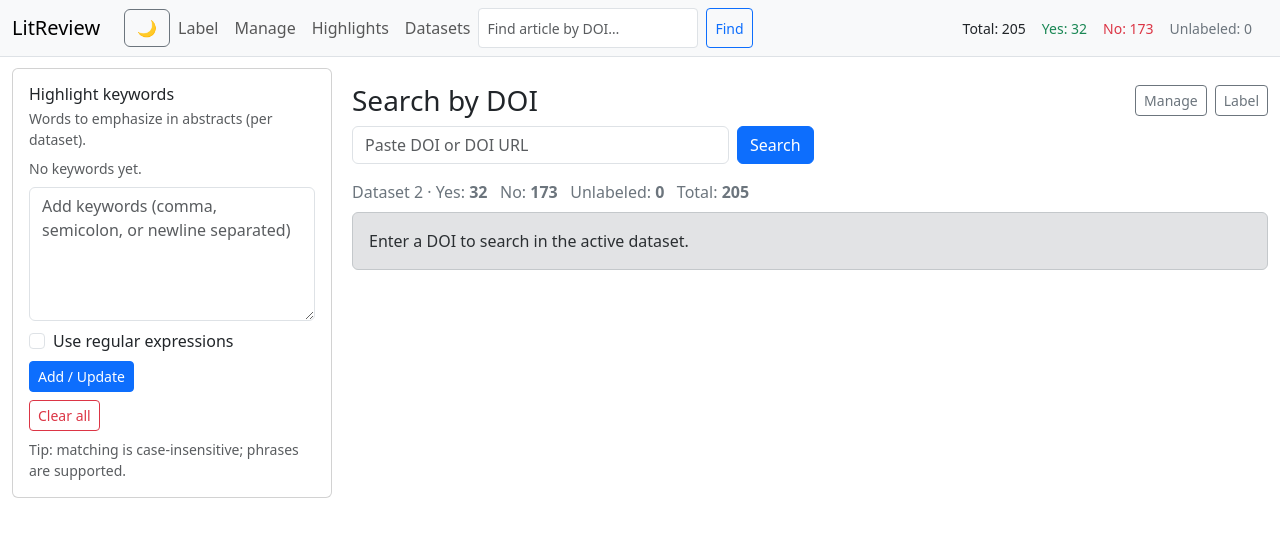
After one commit to rodrigodg1/article-selection, a Flask app: page /search/doi in a window 1280 px wide. The commit adds this page. Shown: the top 537 px of the page. Run offline with Flask 3, Linux system fonts and the light colour scheme.

Commit message:
Add search query feature to datasets; implement DOI search functionality and enhance dark mode support

```diff
--- a/app.py
+++ b/app.py
@@ -5,6 +5,8 @@ import html
 import unicodedata
 import datetime as dt
 from typing import Optional, Tuple, List, Dict
+
+from zoneinfo import ZoneInfo
 
 import colorsys
 import hashlib
@@ -43,7 +45,10 @@ class Dataset(db.Model):
     __tablename__ = "datasets"
     id = db.Column(db.Integer, primary_key=True)
     name = db.Column(db.String(200), nullable=False)
-    created_at = db.Column(db.DateTime, default=dt.datetime.utcnow)
+    created_at = db.Column(db.DateTime, default=lambda: dt.datetime.now(dt.timezone.utc))
+
+    search_query = db.Column(db.Text, nullable=True)
+
     articles = db.relationship(
         "Article", backref="dataset", lazy=True, cascade="all, delete-orphan"
     )
@@ -278,6 +283,93 @@ def _abstract_matches_terms(text: Optional[str], terms: List[str], is_regex: boo
     return any(rx.search(text) for rx in patterns)
 
 
+
+
+
+
+
+# --- DOI normalizer (strip prefixes, lowercase, trim) ---
+def _normalize_doi(s: Optional[str]) -> Optional[str]:
+    if not s:
+        return None
+    s = str(s).strip()
+    # common prefixes and noise
+    s = s.replace("https://doi.org/", "").replace("http://doi.org/", "")
+    s = s.replace("doi:", "").replace("DOI:", "").strip()
+    return s.lower() or None
+
+
+@app.route("/search/doi", methods=["GET"])
+def search_doi():
+    """Find a single article in the active dataset by DOI and show a manage-like view."""
+    dsid = get_active_dataset_id()
+    if not dsid:
+        flash("Select or open a dataset first.", "warning")
+        return redirect(url_for("upload"))
+
+    query_doi = _normalize_doi(request.args.get("doi", ""))
+
+    found = None
+    if query_doi:
+        # Simple scan within the active dataset (robust to various extra_json keys)
+        rows = Article.query.filter_by(dataset_id=dsid).order_by(Article.id.asc()).all()
+        for a in rows:
+            doi_val = extract_doi(a.extra_json)
+            if _normalize_doi(doi_val) == query_doi:
+                found = a
+                break
+
+    total, yes, no, unlabeled = counts(dsid)
+
+    return render_template(
+        "search_doi.html",
+        dataset_id=dsid,
+        article=found,
+        query_doi=request.args.get("doi", "").strip(),
+        total=total, yes=yes, no=no, unlabeled=unlabeled,
+        categories=Category.query.order_by(Category.name.asc()).all(),
+    )
+
+
+
+
+
+
+
+
+
+
+
+
+
+
+
+
+
+@app.template_filter("local_dt")
+def local_dt(value, fmt="%Y-%m-%d %H:%M"):
+    """
+    Render a datetime in the local timezone specified by USER_TIMEZONE
+    (default America/Los_Angeles). Assumes stored UTC if tzinfo is None.
+    """
+    if not value:
+        return ""
+    tzname = os.environ.get("USER_TIMEZONE", "America/Los_Angeles")
+    tz = ZoneInfo(tzname)
+    if value.tzinfo is None:
+        # treat naive as UTC for backward compatibility
+        value = value.replace(tzinfo=dt.timezone.utc)
+    return value.astimezone(tz).strftime(fmt)
+
+
+
+
+
+
+
+
+
+
 # === Highlights page: only works whose abstract matches current highlight terms ===
 @app.route("/highlights/<int:dataset_id>")
 def highlights(dataset_id):
@@ -500,9 +592,13 @@ def upload():
             )
             return redirect(request.url)
 
+        # NEW: read search string from the form
+        search_query = (request.form.get("search_query") or "").strip()
+
         ds = Dataset(
             name=request.form.get("name")
-            or f"Dataset {dt.datetime.utcnow():%Y-%m-%d %H:%M}"
+            or f"Dataset {dt.datetime.now(dt.timezone.utc):%Y-%m-%d %H:%M} UTC",
+            search_query=search_query,  # NEW
         )
         db.session.add(ds)
         db.session.flush()
@@ -867,23 +963,51 @@ def works(dataset_id):
 # ----------------------------
 @app.route("/export/<int:dataset_id>")
 def export(dataset_id):
+    # Fetch dataset to access its stored search query
+    ds = Dataset.query.get_or_404(dataset_id)
+
     q = Article.query.filter_by(dataset_id=dataset_id).order_by(Article.id.asc())
     data = []
     for a in q:
+        # Put dataset-level metadata first so it appears as leftmost columns
         row = {
+            "dataset_id": ds.id,
+            "dataset_name": ds.name,
+            "dataset_search_query": ds.search_query or "",
+        }
+        # Article-level fields
+        row.update({
             "id": a.id,
             "title": a.title,
             "year": a.year,
             "abstract": a.abstract,
             "label": a.label,
             "notes": a.notes,
-        }
+        })
+        # Extras (flattened)
         if a.extra_json:
             row.update({f"extra::{k}": v for k, v in a.extra_json.items()})
+        # Categories
         row["categories"] = (
             "; ".join(sorted([c.name for c in a.categories])) if a.categories else ""
         )
         data.append(row)
+
+    # Even if there are no articles, export a header-only CSV with dataset info
+    if not data:
+        data = [{
+            "dataset_id": ds.id,
+            "dataset_name": ds.name,
+            "dataset_search_query": ds.search_query or "",
+            "id": "",
+            "title": "",
+            "year": "",
+            "abstract": "",
+            "label": "",
+            "notes": "",
+            "categories": "",
+        }]
+
     df = pd.DataFrame(data)
     buf = io.StringIO()
     df.to_csv(buf, index=False)
@@ -896,6 +1020,19 @@ def export(dataset_id):
     )
 
 
+
+
+@app.post("/dataset/<int:dataset_id>/update_search")
+def update_search_string(dataset_id):
+    ds = Dataset.query.get_or_404(dataset_id)
+    new_query = (request.form.get("search_query") or "").strip()
+    ds.search_query = new_query
+    db.session.commit()
+    flash("Search string updated.", "success")
+    return redirect(url_for("upload"))
+
+
+
 # ----------------------------
 # CLI entry
 # ----------------------------
--- a/templates/base.html
+++ b/templates/base.html
@@ -1,5 +1,6 @@
 <!doctype html>
 <html lang="en">
+
 <head>
   <meta charset="utf-8">
   <meta name="viewport" content="width=device-width, initial-scale=1">
@@ -8,12 +9,16 @@
   <link href="https://cdn.jsdelivr.net/npm/bootstrap@5.3.3/dist/css/bootstrap.min.css" rel="stylesheet">
 
   <style>
-    :root { --max-abs-ch: 98ch; }
+    :root {
+      --max-abs-ch: 98ch;
+    }
 
-    body { padding-top: 4.25rem; }
+    body {
+      padding-top: 4.25rem;
+    }
 
     /* Abstract box */
-    .abstract-box pre{
+    .abstract-box pre {
       white-space: pre-wrap;
       font-family: "Georgia", serif;
       margin: 0;
@@ -23,28 +28,39 @@
       margin-left: auto;
       margin-right: auto;
     }
-    .abstract-box{
-      background:#f9f9f9;
-      border:1px solid #ddd;
-      border-radius:8px;
-      padding:1rem 1.5rem;
-      box-shadow:0 2px 6px rgba(0,0,0,.05);
+
+    .abstract-box {
+      background: #f9f9f9;
+      border: 1px solid #ddd;
+      border-radius: 8px;
+      padding: 1rem 1.5rem;
+      box-shadow: 0 2px 6px rgba(0, 0, 0, .05);
     }
 
     /* Keyword mark: base shape; color comes inline from the filter */
-    mark.kw{ padding:0 .15em; border-radius:.2em; font-weight:600; }
+    mark.kw {
+      padding: 0 .15em;
+      border-radius: .2em;
+      font-weight: 600;
+    }
 
-    .muted{ color:#6c757d; }
-    .mono{ font-family: ui-monospace, SFMono-Regular, Menlo, Monaco, Consolas, "Liberation Mono", monospace; }
+    .muted {
+      color: #6c757d;
+    }
+
+    .mono {
+      font-family: ui-monospace, SFMono-Regular, Menlo, Monaco, Consolas, "Liberation Mono", monospace;
+    }
 
     /* Sidebar layout for lg+ */
-    @media (min-width: 992px){
-      .layout{
-        display:grid;
+    @media (min-width: 992px) {
+      .layout {
+        display: grid;
         grid-template-columns: 320px 1fr;
-        gap:1.25rem;
+        gap: 1.25rem;
       }
-      .sidebar-sticky{
+
+      .sidebar-sticky {
         position: sticky;
         top: 5rem;
         align-self: start;
@@ -53,87 +69,178 @@
       }
     }
 
-    .chip{
-      display:inline-flex; align-items:center; gap:.35rem;
-      padding:.2rem .5rem; border-radius:999px;
-      background:#eef2ff; border:1px solid #c7d2fe;
-      font-size:.86rem; margin:.2rem .3rem .2rem 0;
+    .chip {
+      display: inline-flex;
+      align-items: center;
+      gap: .35rem;
+      padding: .2rem .5rem;
+      border-radius: 999px;
+      background: #eef2ff;
+      border: 1px solid #c7d2fe;
+      font-size: .86rem;
+      margin: .2rem .3rem .2rem 0;
     }
-    .chip .btn-close{ transform:scale(.8); opacity:.8; }
 
-    .offcanvas-header small{ color:#6c757d; }
-    .badge-count{ font-weight:500; }
+    .chip .btn-close {
+      transform: scale(.8);
+      opacity: .8;
+    }
+
+    .offcanvas-header small {
+      color: #6c757d;
+    }
+
+    .badge-count {
+      font-weight: 500;
+    }
 
     /* ===== Dark Mode ===== */
-    body.dark-mode{ background-color:#121212; color:#fff; }
-    body.dark-mode *:not(a):not(mark):not(.kw){ color:#fff !important; }
+    body.dark-mode {
+      background-color: #121212;
+      color: #fff;
+    }
 
-    body.dark-mode a{ color:#82aaff !important; }
+    /* === Dark mode override for abstracts (global, high priority) === */
+    body.dark-mode .abstract-box,
+    body.dark-mode .abstract-box.abstract-snippet {
+      background: #1e1e1e !important;
+      /* ensure override wins */
+      border-color: #333 !important;
+    }
+
+    /* keep text readable in dark mode */
+    body.dark-mode .abstract-box pre {
+      color: #eaeaea !important;
+    }
+
+
+
+
+
+    body.dark-mode *:not(a):not(mark):not(.kw) {
+      color: #fff !important;
+    }
+
+    body.dark-mode a {
+      color: #82aaff !important;
+    }
 
     /* Navbar: keep toggler visible in dark mode */
-    .navbar { transition: background-color .2s ease; }
-    body.dark-mode .navbar{ background-color:#1f1f1f !important; }
+    .navbar {
+      transition: background-color .2s ease;
+    }
+
+    body.dark-mode .navbar {
+      background-color: #1f1f1f !important;
+    }
+
     body.dark-mode .navbar a.nav-link,
-    body.dark-mode .navbar .navbar-brand{ color:#fff !important; }
-    body.dark-mode .navbar .navbar-toggler{ border-color:#888; }
-    body.dark-mode .navbar .navbar-toggler-icon{
+    body.dark-mode .navbar .navbar-brand {
+      color: #fff !important;
+    }
+
+    body.dark-mode .navbar .navbar-toggler {
+      border-color: #888;
+    }
+
+    body.dark-mode .navbar .navbar-toggler-icon {
       filter: invert(1) grayscale(100%) brightness(200%);
     }
 
     /* Cards */
-    body.dark-mode .card{ background-color:#1e1e1e; border-color:#333; }
+    body.dark-mode .card {
+      background-color: #1e1e1e;
+      border-color: #333;
+    }
 
     /* Chips */
-    body.dark-mode .chip{ background:#333; border-color:#555; }
+    body.dark-mode .chip {
+      background: #333;
+      border-color: #555;
+    }
 
     /* Forms */
     body.dark-mode .form-control,
     body.dark-mode .form-control-sm,
-    body.dark-mode .form-select{
-      background-color:#2a2a2a; border-color:#555; color:#fff;
+    body.dark-mode .form-select {
+      background-color: #2a2a2a;
+      border-color: #555;
+      color: #fff;
     }
-    body.dark-mode ::placeholder{ color:#bbb; }
+
+    body.dark-mode ::placeholder {
+      color: #bbb;
+    }
 
     /* Buttons */
-    body.dark-mode .btn{ background-color:#333; color:#fff; }
-    body.dark-mode .btn-outline-danger{ color:#ff6b6b; border-color:#ff6b6b; }
+    body.dark-mode .btn {
+      background-color: #333;
+      color: #fff;
+    }
+
+    body.dark-mode .btn-outline-danger {
+      color: #ff6b6b;
+      border-color: #ff6b6b;
+    }
 
     /* Alerts */
-    body.dark-mode .alert{ background-color:#2a2a2a; border-color:#444; }
+    body.dark-mode .alert {
+      background-color: #2a2a2a;
+      border-color: #444;
+    }
 
     /* Keep highlight readable in dark mode – color comes inline; only fallback here */
-    body.dark-mode mark.kw{ box-shadow: 0 0 0 1px rgba(0,0,0,.15) inset; }
+    body.dark-mode mark.kw {
+      box-shadow: 0 0 0 1px rgba(0, 0, 0, .15) inset;
+    }
 
     /* Close button in dark mode */
-    body.dark-mode .btn-close{ filter: invert(1) grayscale(100%) brightness(200%); }
+    body.dark-mode .btn-close {
+      filter: invert(1) grayscale(100%) brightness(200%);
+    }
 
     /* Offcanvas */
-    body.dark-mode .offcanvas{ background-color:#1e1e1e; }
+    body.dark-mode .offcanvas {
+      background-color: #1e1e1e;
+    }
 
     /* Tables in dark mode */
     body.dark-mode table,
     body.dark-mode thead,
     body.dark-mode tbody,
     body.dark-mode th,
-    body.dark-mode td{
-      color:#fff !important; background-color:transparent !important;
+    body.dark-mode td {
+      color: #fff !important;
+      background-color: transparent !important;
     }
+
     body.dark-mode .table th,
-    body.dark-mode .table td{ border-color:#444 !important; }
-    body.dark-mode .table-hover tbody tr:hover{ background-color: rgba(255,255,255,.05) !important; }
+    body.dark-mode .table td {
+      border-color: #444 !important;
+    }
+
+    body.dark-mode .table-hover tbody tr:hover {
+      background-color: rgba(255, 255, 255, .05) !important;
+    }
 
     body.dark-mode .muted,
     body.dark-mode .text-muted,
-    body.dark-mode .small{ color:#ccc !important; }
+    body.dark-mode .small {
+      color: #ccc !important;
+    }
 
     /* Notes input: taller + resizable */
-    .notes-input{
-      min-height: 3.25rem;           /* ~2 lines */
-      resize: vertical;               /* let the user expand */
+    .notes-input {
+      min-height: 3.25rem;
+      /* ~2 lines */
+      resize: vertical;
+      /* let the user expand */
     }
+
     /* If a page turns notes into a textarea, keep same class working nicely */
-    textarea.notes-input{
-      min-height: 6rem;               /* ~4 lines */
+    textarea.notes-input {
+      min-height: 6rem;
+      /* ~4 lines */
       line-height: 1.35;
     }
   </style>
@@ -145,7 +252,8 @@
     <div class="container-fluid">
       <a class="navbar-brand" href="{{ url_for('home') }}">LitReview</a>
 
-      <button class="navbar-toggler" type="button" data-bs-toggle="collapse" data-bs-target="#topNav" aria-label="Toggle navigation">
+      <button class="navbar-toggler" type="button" data-bs-toggle="collapse" data-bs-target="#topNav"
+        aria-label="Toggle navigation">
         <span class="navbar-toggler-icon"></span>
       </button>
 
@@ -167,6 +275,14 @@
           <li class="nav-item">
             <a class="nav-link" href="{{ url_for('upload') }}">Datasets</a>
           </li>
+
+          <form class="d-flex ms-auto my-2 my-lg-0" role="search" action="{{ url_for('search_doi') }}" method="get"
+            style="max-width: 360px;">
+            <input class="form-control form-control-sm me-2" type="search" name="doi" placeholder="Find article by DOI…"
+              aria-label="DOI" value="{{ request.args.get('doi','') }}">
+            <button class="btn btn-sm btn-outline-primary" type="submit">Find</button>
+          </form>
+
         </ul>
 
         {% if active_dataset_id %}
@@ -179,7 +295,8 @@
         {% endif %}
 
         <!-- Open sidebar on small screens -->
-        <button class="btn btn-outline-primary d-lg-none" type="button" data-bs-toggle="offcanvas" data-bs-target="#keywordsDrawer">
+        <button class="btn btn-outline-primary d-lg-none" type="button" data-bs-toggle="offcanvas"
+          data-bs-target="#keywordsDrawer">
           Keywords
         </button>
       </div>
@@ -213,11 +330,12 @@
 
             <form method="post" action="{{ url_for('set_highlight') }}" class="mb-2">
               <div class="mb-2">
-                <textarea class="form-control" name="keywords" rows="2"
+                <textarea class="form-control" name="keywords" rows="5"
                   placeholder="Add keywords (comma, semicolon, or newline separated)">{{ highlight_query }}</textarea>
               </div>
               <div class="form-check mb-2">
-                <input class="form-check-input" type="checkbox" id="kwRegex" name="is_regex" {% if highlight_is_regex %}checked{% endif %}>
+                <input class="form-check-input" type="checkbox" id="kwRegex" name="is_regex" {% if highlight_is_regex
+                  %}checked{% endif %}>
                 <label class="form-check-label" for="kwRegex">Use regular expressions</label>
               </div>
               <button class="btn btn-sm btn-primary" type="submit">Add / Update</button>
@@ -240,7 +358,8 @@
         {% if messages %}
         <div class="mt-2">
           {% for category, message in messages %}
-            <div class="alert alert-{{ 'secondary' if category=='message' else category }} alert-dismissible fade show" role="alert">
+          <div class="alert alert-{{ 'secondary' if category=='message' else category }} alert-dismissible fade show"
+            role="alert">
             {{ message }}
             <button type="button" class="btn-close" data-bs-dismiss="alert" aria-label="Close"></button>
           </div>
@@ -284,7 +403,8 @@
             placeholder="Add keywords (comma, semicolon, or newline separated)">{{ highlight_query }}</textarea>
         </div>
         <div class="form-check mb-2">
-          <input class="form-check-input" type="checkbox" id="kwRegexMobile" name="is_regex" {% if highlight_is_regex %}checked{% endif %}>
+          <input class="form-check-input" type="checkbox" id="kwRegexMobile" name="is_regex" {% if highlight_is_regex
+            %}checked{% endif %}>
           <label class="form-check-label" for="kwRegexMobile">Use regular expressions</label>
         </div>
         <button class="btn btn-primary" type="submit">Add / Update</button>
@@ -321,4 +441,5 @@
     });
   </script>
 </body>
+
 </html>
--- /dev/null
+++ b/templates/search_doi.html
@@ -0,0 +1,145 @@
+{% extends "base.html" %}
+{% block content %}
+<style>
+  .result-wrap .abstract-box { font-size: 1rem; line-height: 1.6; }
+</style>
+
+<div class="d-flex justify-content-between align-items-center mb-2">
+  <h3 class="mb-0">Search by DOI</h3>
+  <div class="d-flex align-items-center gap-2">
+    {% if dataset_id %}
+    <a class="btn btn-outline-secondary btn-sm" href="{{ url_for('manage', dataset_id=dataset_id) }}">Manage</a>
+    <a class="btn btn-outline-secondary btn-sm" href="{{ url_for('label_next', dataset_id=dataset_id) }}">Label</a>
+    {% endif %}
+  </div>
+</div>
+
+<form class="row g-2 mb-3" action="{{ url_for('search_doi') }}" method="get">
+  <div class="col-sm-8 col-md-6 col-lg-5">
+    <input class="form-control" type="text" name="doi" placeholder="Paste DOI or DOI URL"
+           value="{{ query_doi or '' }}">
+  </div>
+  <div class="col-auto">
+    <button class="btn btn-primary" type="submit">Search</button>
+  </div>
+</form>
+
+<div class="mb-2 muted">
+  Dataset {{ dataset_id }} &middot;
+  Yes: <b>{{ yes }}</b> &nbsp;
+  No: <b>{{ no }}</b> &nbsp;
+  Unlabeled: <b>{{ unlabeled }}</b> &nbsp;
+  Total: <b>{{ total }}</b>
+</div>
+
+<div class="result-wrap">
+  {% if article %}
+  <div class="card">
+    <div class="card-body">
+      <div class="d-flex justify-content-between align-items-start gap-2">
+        <h5 class="mb-1">{{ article.title or '[No title]' }}</h5>
+        <div>
+          <form method="post"
+                action="{{ url_for('relabel', article_id=article.id) }}"
+                class="d-flex gap-2">
+            <div class="btn-group btn-group-sm" role="group" aria-label="Relabel">
+              <button type="submit" name="label" value="yes" class="btn btn-success {{ 'active' if article.label=='yes' else '' }}">Related</button>
+              <button type="submit" name="label" value="no" class="btn btn-danger {{ 'active' if article.label=='no' else '' }}">Not</button>
+              <button type="submit" name="label" value="clear" class="btn btn-outline-secondary">Clear</button>
+            </div>
+          </form>
+        </div>
+      </div>
+
+      <div class="text-muted mb-2">
+        {% if article.year %}Year: {{ article.year }} · {% endif %}
+        ID: <span class="mono">{{ article.id }}</span>
+      </div>
+
+      {% set abs_text = article.abstract or '[No abstract]' %}
+      <div class="abstract-box mb-3">
+        <pre class="mb-0">{{ abs_text | hilite(highlight_terms, highlight_is_regex) | safe }}</pre>
+      </div>
+
+      {% if article.categories %}
+      <div class="mb-2">
+        {% for c in article.categories %}<span class="chip">{{ c.name }}</span>{% endfor %}
+      </div>
+      {% endif %}
+
+      <details class="mt-3">
+        <summary class="mb-2"><strong>Other columns</strong></summary>
+        {% if article.extra_json %}
+        <div class="table-responsive">
+          <table class="table table-sm">
+            <tbody>
+            {% for k, v in article.extra_json.items() %}
+              {% set kl = k|lower %}
+              {% if 'pmr' not in kl %}
+              <tr>
+                <th class="text-nowrap">{{ k }}</th>
+                <td>
+                  {% if 'doi' in kl %}
+                    {% set raw = (v|string).strip() %}
+                    {% set doi_val = raw
+                      | replace('https://doi.org/','')
+                      | replace('http://doi.org/','')
+                      | replace('DOI:','')
+                      | replace('doi:','')
+                      | trim %}
+                    {% if doi_val %}
+                      <a href="https://doi.org/{{ doi_val }}" target="_blank" rel="noopener">{{ doi_val }}</a>
+                    {% else %}
+                      {{ v }}
+                    {% endif %}
+                  {% else %}
+                    {{ v }}
+                  {% endif %}
+                </td>
+              </tr>
+              {% endif %}
+            {% endfor %}
+            </tbody>
+          </table>
+        </div>
+        {% else %}
+        <div class="muted">No extra columns.</div>
+        {% endif %}
+      </details>
+
+      <!-- Inline category ops (optional) -->
+      <div class="mt-3">
+        <form method="post" action="{{ url_for('categorize', article_id=article.id) }}" class="row g-2">
+          <div class="col-12 col-md-6">
+            <label class="form-label">Add to existing</label>
+            <div class="input-group">
+              <select class="form-select" name="category_id">
+                <option value="">— Select —</option>
+                {% for cat in categories %}
+                  <option value="{{ cat.id }}">{{ cat.name }}</option>
+                {% endfor %}
+              </select>
+              <button class="btn btn-outline-primary" name="action" value="assign" type="submit">Add</button>
+            </div>
+          </div>
+          <div class="col-12 col-md-6">
+            <label class="form-label">Create new &amp; assign</label>
+            <div class="input-group">
+              <input class="form-control" type="text" name="new_category" placeholder="e.g., 'Survey Methods'">
+              <button class="btn btn-primary" name="action" value="create_assign" type="submit">Create</button>
+            </div>
+          </div>
+        </form>
+      </div>
+
+    </div>
+  </div>
+  {% elif query_doi %}
+  <div class="alert alert-warning">
+    No article with DOI “<span class="mono">{{ query_doi }}</span>” was found in this dataset.
+  </div>
+  {% else %}
+  <div class="alert alert-secondary">Enter a DOI to search in the active dataset.</div>
+  {% endif %}
+</div>
+{% endblock %}
--- /dev/null
+++ b/test.py
@@ -0,0 +1,6 @@
+from sqlalchemy import text
+from app import app, db  # adjust import if your module name differs
+
+with app.app_context():
+    db.session.execute(text("ALTER TABLE datasets ADD COLUMN search_query TEXT"))
+    db.session.commit()
```
Also changed, not shown: templates/manage.html (+15 -0 lines), templates/upload.html (+44 -2 lines), instance/literature.db, 1 other file. Lines whose indentation alone changed are shown as unchanged.
